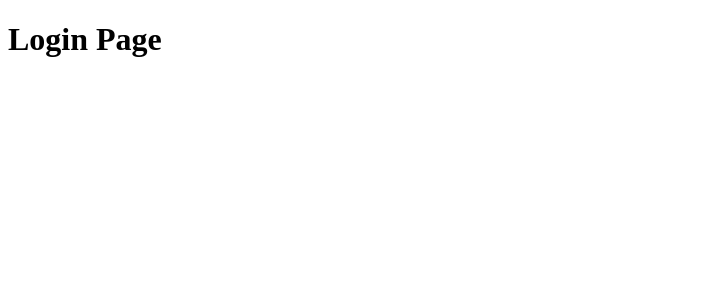
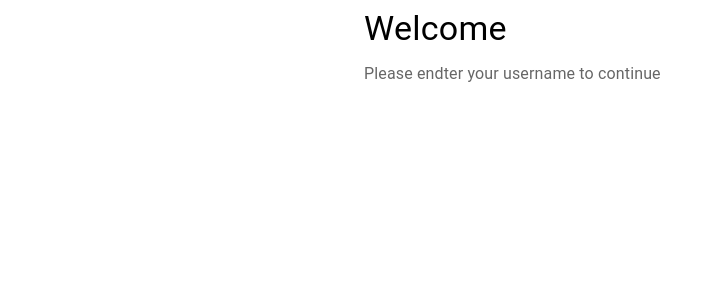
Before and after one commit to Heesun0514/Advanced_todo_practice, a React (Vite) app: page / in a window 1280 px wide. Shown: the top 300 px of the page, without its empty margins (0-715 px from the left). Built offline with nearby package versions, Linux system fonts and the light colour scheme.

Commit message:
Login.jsx - Step 2 (Material UI 도입)

```diff
--- a/src/pages/Login.jsx
+++ b/src/pages/Login.jsx
@@ -1,10 +1,23 @@
 import React from "react";
+import { Container, Typography } from '@mui/material';
+
+
+
+  {/* sm 화면이 아무리 커도 이 Container의 최대 너비는 약 600px까지만 허용한다 */}
+  {/* 텍스트 아래쪽에 기본 여백(margin-bottom)을 자동으로 추가*/}
 
 const Login=()=>{
   return (
-    <div>
-      <h1>Login Page</h1>
-    </div>
+
+    <Container maxWidth="sm">
+<Typography variant="h4" gutterBottom>
+  Welcome
+</Typography>
+<Typography variant="body1" color="text.secondary">
+  Please endter your username to continue
+</Typography>
+    </Container>
+
   );
 };
 
```
